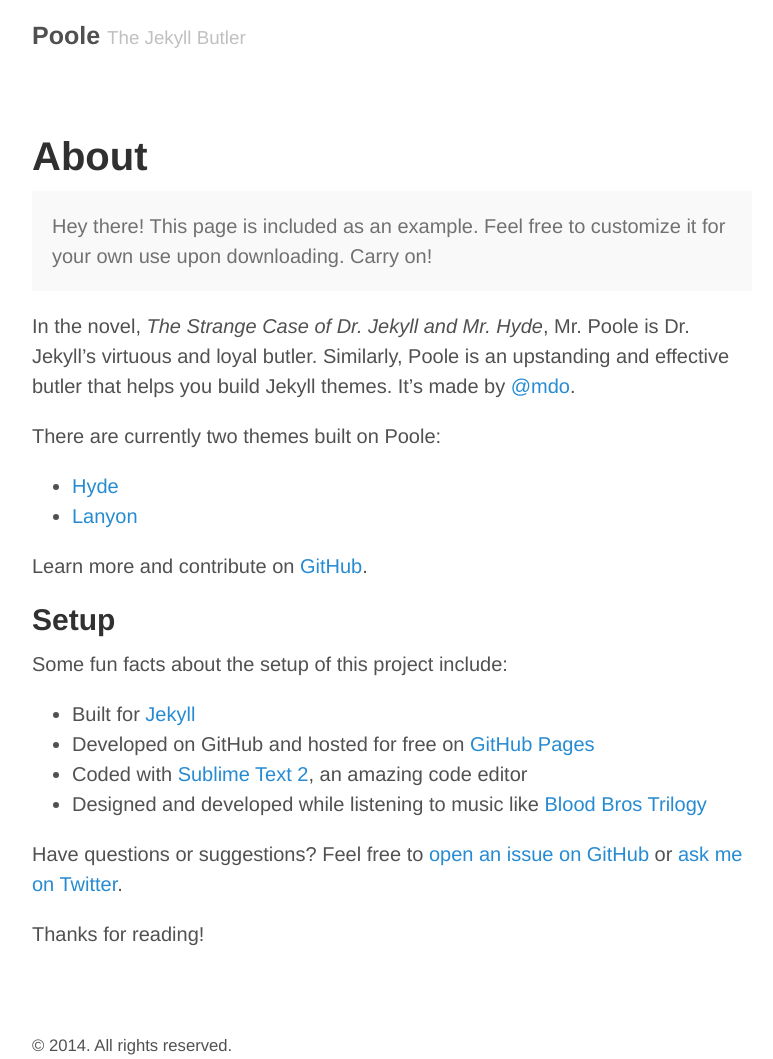
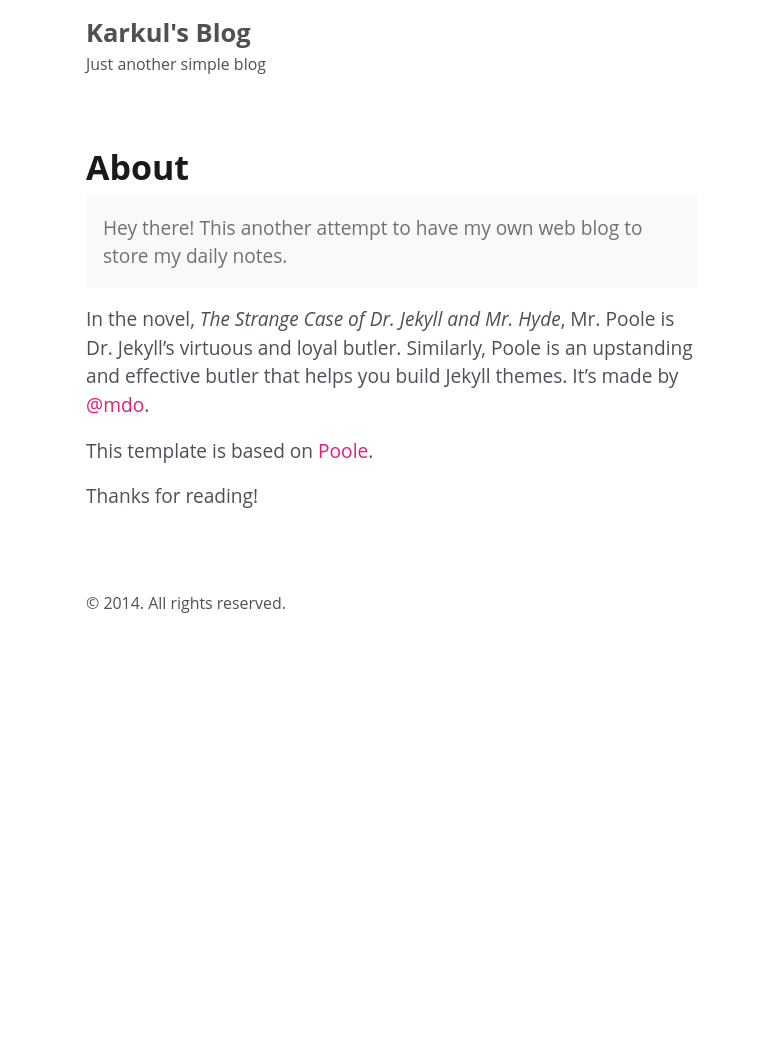
Before and after one commit to karkul/karkul.github.io, a Jekyll site: the page built from about.md, in a window 1280 px wide. Shown: the whole page, without its empty margins (248-1021 px from the left). Built offline with Jekyll 4.4.1, drawn with Linux system fonts in a browser that asks for light colours; after the commit the page ends 900 px from its top, so only the background shows below that.

Commit message:
customization

```diff
--- a/_config.yml
+++ b/_config.yml
@@ -3,17 +3,8 @@
 relative_permalinks: true
 
 # Setup
-title:            Poole
-tagline:          The Jekyll Butler
-url:              http://getpoole.com
+title:            Karkul's Blog
+tagline:          Just another simple blog
+url:              http://karkul.github.io
 paginate:         1
 baseurl:          /
-author:
-  name:           Mark Otto
-  url:            https://twitter.com/mdo
-  email:          markdotto@gmail.com
-
-# Custom vars
-version:          1.0.0
-github:
-  repo:           https://github.com/poole/poole
--- a/_layouts/default.html
+++ b/_layouts/default.html
@@ -1,5 +1,5 @@
 <!DOCTYPE html>
-<html lang="en">
+<html lang="es">
 
   {% include head.html %}
 
@@ -7,10 +7,10 @@
 
     <div class="container content">
       <header class="masthead">
-        <h3 class="masthead-title">
+        <h2 class="masthead-title">
           <a href="{{ site.baseurl }}" title="Home">{{ site.title }}</a>
-          <small>{{ site.tagline }}</small>
-        </h3>
+        </h2>
+        <small>{{ site.tagline }}</small>
       </header>
 
       <main>
--- a/about.md
+++ b/about.md
@@ -4,27 +4,11 @@
 ---
 
 <p class="message">
-  Hey there! This page is included as an example. Feel free to customize it for your own use upon downloading. Carry on!
+  Hey there! This another attempt to have my own web blog to store my daily notes.
 </p>
 
 In the novel, *The Strange Case of Dr. Jekyll and Mr. Hyde*, Mr. Poole is Dr. Jekyll's virtuous and loyal butler. Similarly, Poole is an upstanding and effective butler that helps you build Jekyll themes. It's made by [@mdo](https://twitter.com/mdo).
 
-There are currently two themes built on Poole:
-
-* [Hyde](http://hyde.getpoole.com)
-* [Lanyon](http://lanyon.getpoole.com)
-
-Learn more and contribute on [GitHub](https://github.com/poole).
-
-## Setup
-
-Some fun facts about the setup of this project include:
-
-* Built for [Jekyll](http://jekyllrb.com)
-* Developed on GitHub and hosted for free on [GitHub Pages](https://pages.github.com)
-* Coded with [Sublime Text 2](http://sublimetext.com), an amazing code editor
-* Designed and developed while listening to music like [Blood Bros Trilogy](https://soundcloud.com/maddecent/sets/blood-bros-series)
-
-Have questions or suggestions? Feel free to [open an issue on GitHub](https://github.com/poole/poole/issues/new) or [ask me on Twitter](https://twitter.com/mdo).
+This template is based on [Poole](https://github.com/poole).
 
 Thanks for reading!
--- a/public/css/poole.css
+++ b/public/css/poole.css
@@ -1,19 +1,3 @@
-/*
- *                        ___
- *                       /\_ \
- *  _____     ___     ___\//\ \      __
- * /\ '__`\  / __`\  / __`\\ \ \   /'__`\
- * \ \ \_\ \/\ \_\ \/\ \_\ \\_\ \_/\  __/
- *  \ \ ,__/\ \____/\ \____//\____\ \____\
- *   \ \ \/  \/___/  \/___/ \/____/\/____/
- *    \ \_\
- *     \/_/
- *
- * Designed, built, and released under MIT license by @mdo. Learn more at
- * https://github.com/poole/poole.
- */
-
-
 /*
  * Contents
  *
@@ -48,18 +32,19 @@
 }
 
 html {
-  font-family: "Helvetica Neue", Helvetica, Arial, sans-serif;
-  font-size: 16px;
+  font-family: "Open Sans", sans-serif;
+  font-size: 17px;
   line-height: 1.5;
 }
 @media (min-width: 38em) {
   html {
-    font-size: 20px;
+    font-size: 17px;
   }
 }
 
 body {
-  color: #515151;
+  color: #4b505a;
+  font-size: 1.125rem;
   background-color: #fff;
   -webkit-text-size-adjust: 100%;
       -ms-text-size-adjust: 100%;
@@ -67,7 +52,7 @@
 
 /* No `:visited` state is required by default (browsers will use `a`) */
 a {
-  color: #268bd2;
+  color: #E21E79;
   text-decoration: none;
 }
 a strong {
@@ -76,6 +61,7 @@
 /* `:focus` is linked to `:hover` for basic accessibility */
 a:hover,
 a:focus {
+  color: #29ABE2;
   text-decoration: underline;
 }
 
@@ -111,6 +97,7 @@
 
 strong {
   color: #303030;
+  font-weight: 600
 }
 
 
@@ -337,10 +324,11 @@
 .page-title,
 .post-title,
 .post-title a {
-  color: #303030;
+    color: #E21E79;
 }
 .page-title,
 .post-title {
+  color: #191a1a;
   margin-top: 0;
 }
 
```
